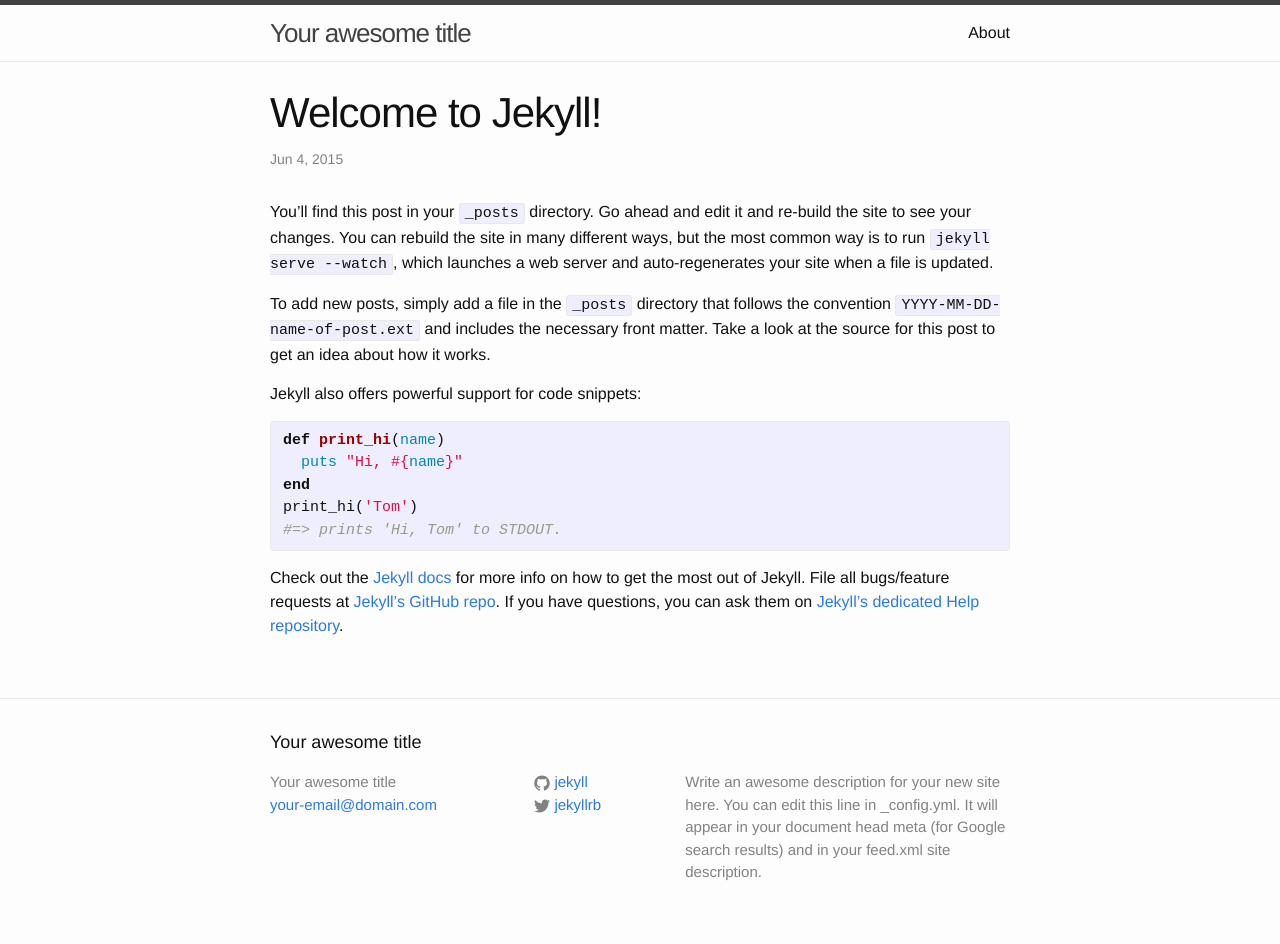
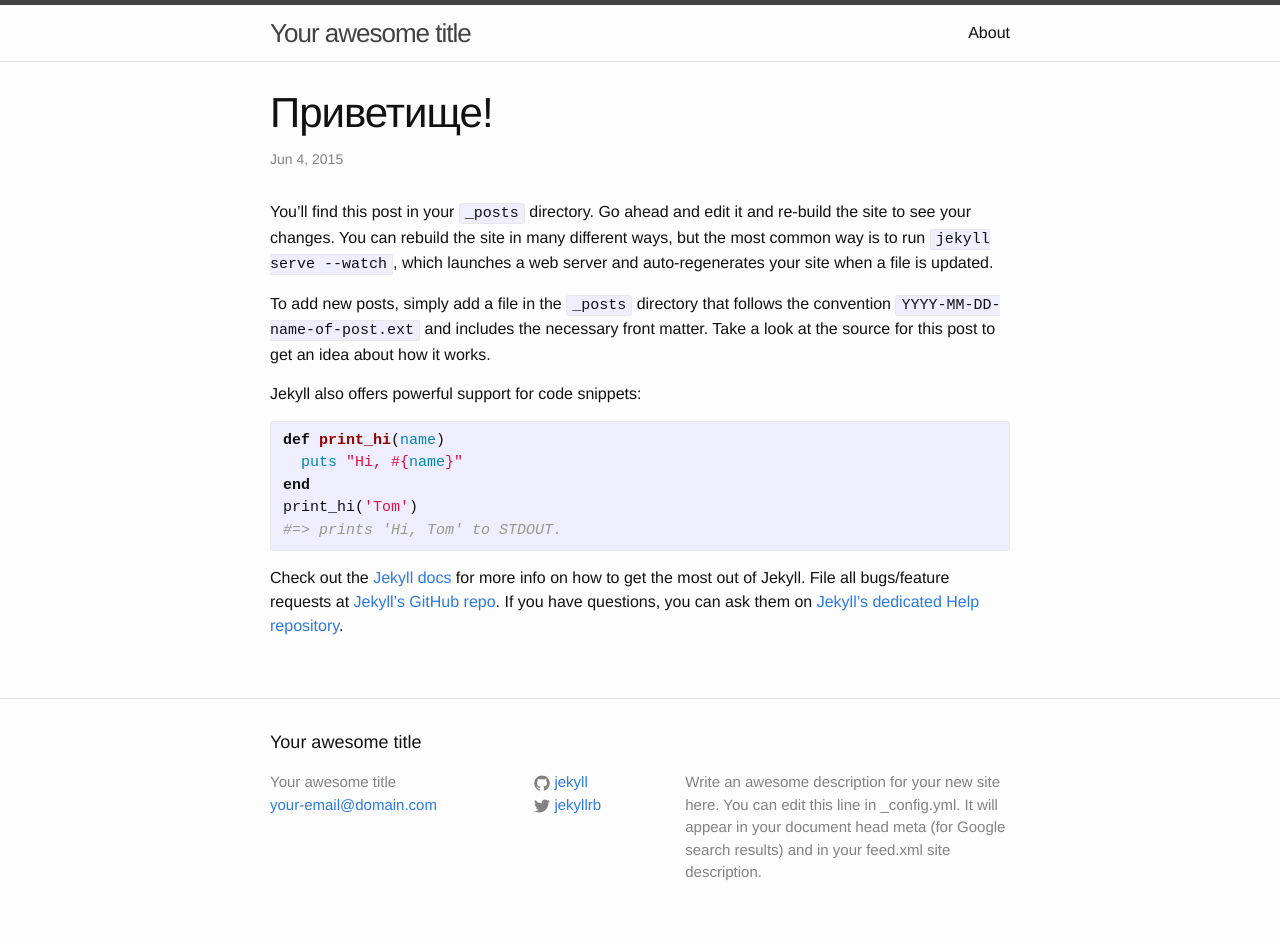
Before and after one commit to DeFUCC/SkillPad, a Jekyll site: the page built from _posts/2015-06-04-welcome-to-jekyll.markdown, in a window 1280 px wide. Built offline with Jekyll 4.4.1, drawn with Linux system fonts in a browser that asks for light colours.

Commit message:
тест текста

```diff
--- a/_posts/2015-06-04-welcome-to-jekyll.markdown
+++ b/_posts/2015-06-04-welcome-to-jekyll.markdown
@@ -1,6 +1,6 @@
 ---
 layout: post
-title:  "Welcome to Jekyll!"
+title:  "Приветище!"
 date:   2015-06-04 13:01:34
 categories: jekyll update
 ---
```
